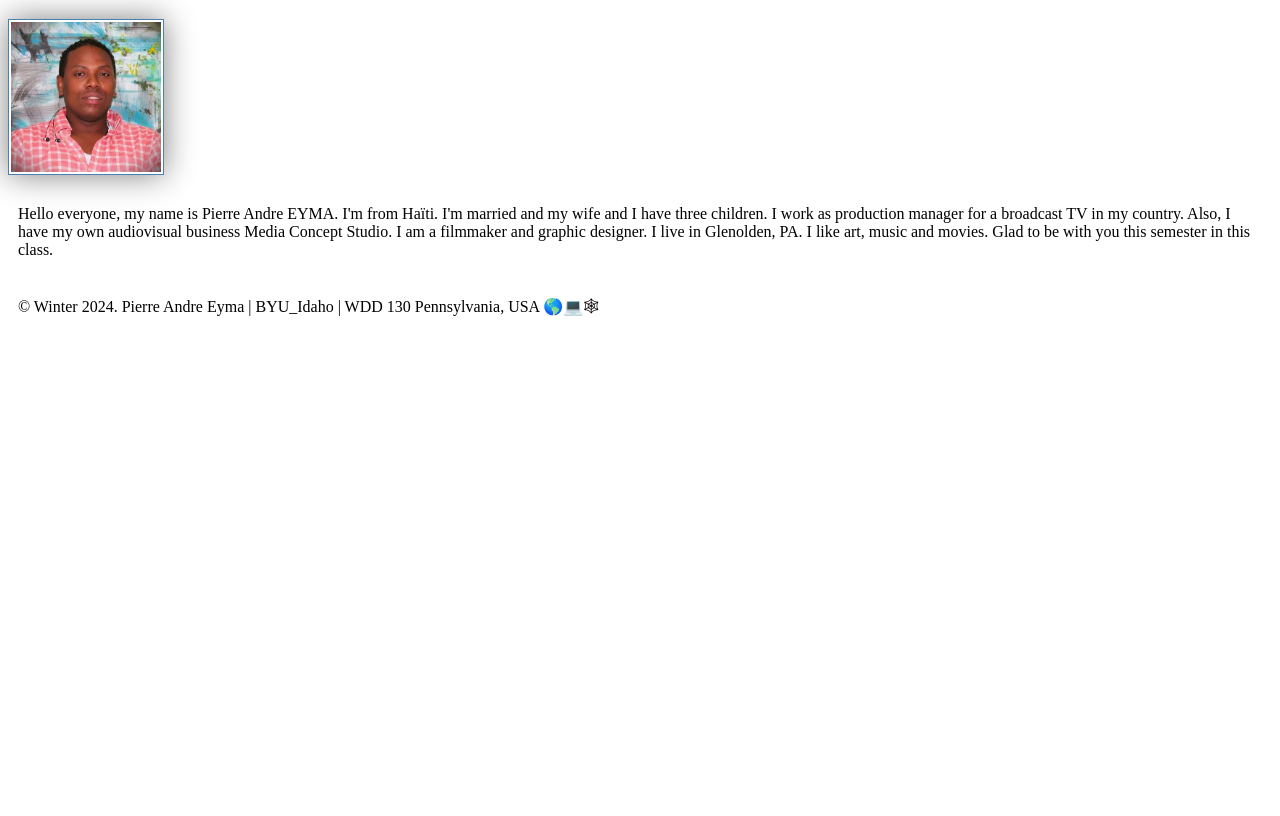
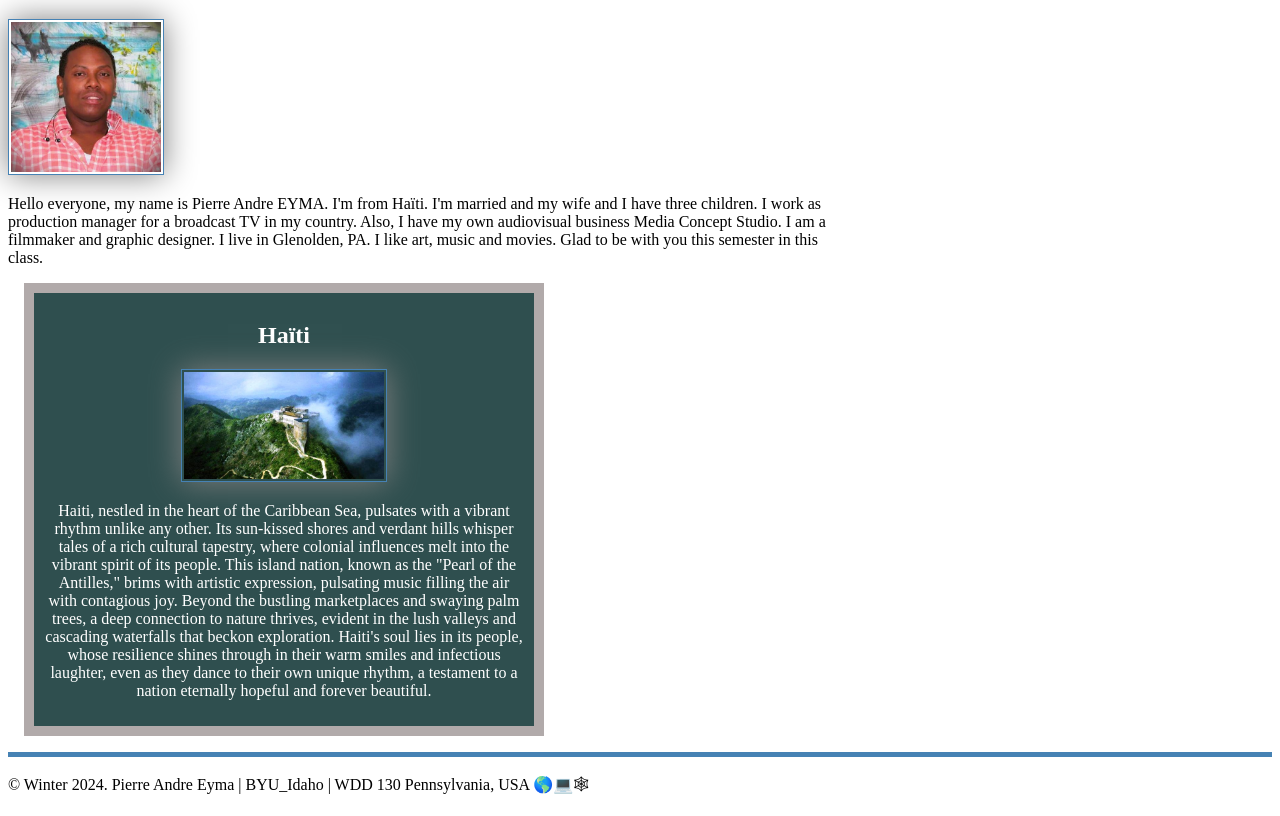
Before and after one commit to pierreandreeyma/wdd130, a plain HTML site: page index.html in a window 1280 px wide. Shown: the part 263-1079 px from the top of the page. Before the commit the page ends 800 px from the top, so only its background shows below. Drawn offline with Linux system fonts and the light colour scheme.

Commit message:
I add a aside element with 1 imgage and one paragraph on it. I add some css to the aside and footer elements

```diff
--- a/index.html
+++ b/index.html
@@ -3,8 +3,10 @@
 <head>
     <meta charset="utf-8">
     <meta name="viewport" content="width=device-width, initial-scale=1.0">
+    <title>Pierre Andre Eyma | WDD 130</title>
+    <meta name="description" content="My presentation profile home page for my Web fundamentals course at BYU_Idaho">
+    <meta name="author" content="Pierre Andre Eyma">
     <link rel="stylesheet" href="styles/styles.css">
-<title>Pierre Andre Eyma | WDD 130</title>
 </head>
 <body>
     <header>
@@ -23,6 +25,18 @@
             Glad to be with you this semester in this class.
         </p>
     </main>
+    <aside>
+        <h2>Haïti</h2>
+        <img src="./images/citadelleblue.jpg" alt="Citadelle Henry - Cap-Haitien">
+        <p>Haiti, nestled in the heart of the Caribbean Sea, pulsates with a vibrant rhythm unlike any other.
+            Its sun-kissed shores and verdant hills whisper tales of a rich cultural tapestry, where colonial
+            influences melt into the vibrant spirit of its people. This island nation, known as the "Pearl of the Antilles,"
+            brims with artistic expression, pulsating music filling the air with contagious joy. Beyond the bustling marketplaces
+            and swaying palm trees, a deep connection to nature thrives, evident in the lush valleys and cascading waterfalls that
+            beckon exploration. Haiti's soul lies in its people, whose resilience shines through in their warm smiles and infectious laughter,
+            even as they dance to their own unique rhythm, a testament to a nation eternally hopeful and forever beautiful.
+        </p>
+    </aside>
     <footer>
         <p>&copy; Winter 2024.
         Pierre Andre Eyma | BYU_Idaho | WDD 130
--- a/styles/styles.css
+++ b/styles/styles.css
@@ -22,5 +22,29 @@ img {
 }
 
 p {
+    padding: 0px;
+}
+main {
+    max-width: 840px ;
+}
+main img {
+    width: 150px;
+    height: auto;
+}
+aside {
+    width: 30rem;
+    margin: 1rem;
+    border: 10px solid rgba(177, 170, 170, 2);
     padding: 10px;
+    background-color: rgb(47, 79, 79);
+    color: white;
+    text-align: center;
 }
+aside img {
+    width: 200px;
+    height: auto;
+}
+footer {
+    margin-top: 10px;
+    border-top: 5px solid steelblue;
+}
```
Also changed, not shown: images/citadelle.jpg (added), images/citadelleblue.jpg (added), images/citadellepano.jpg (added).
